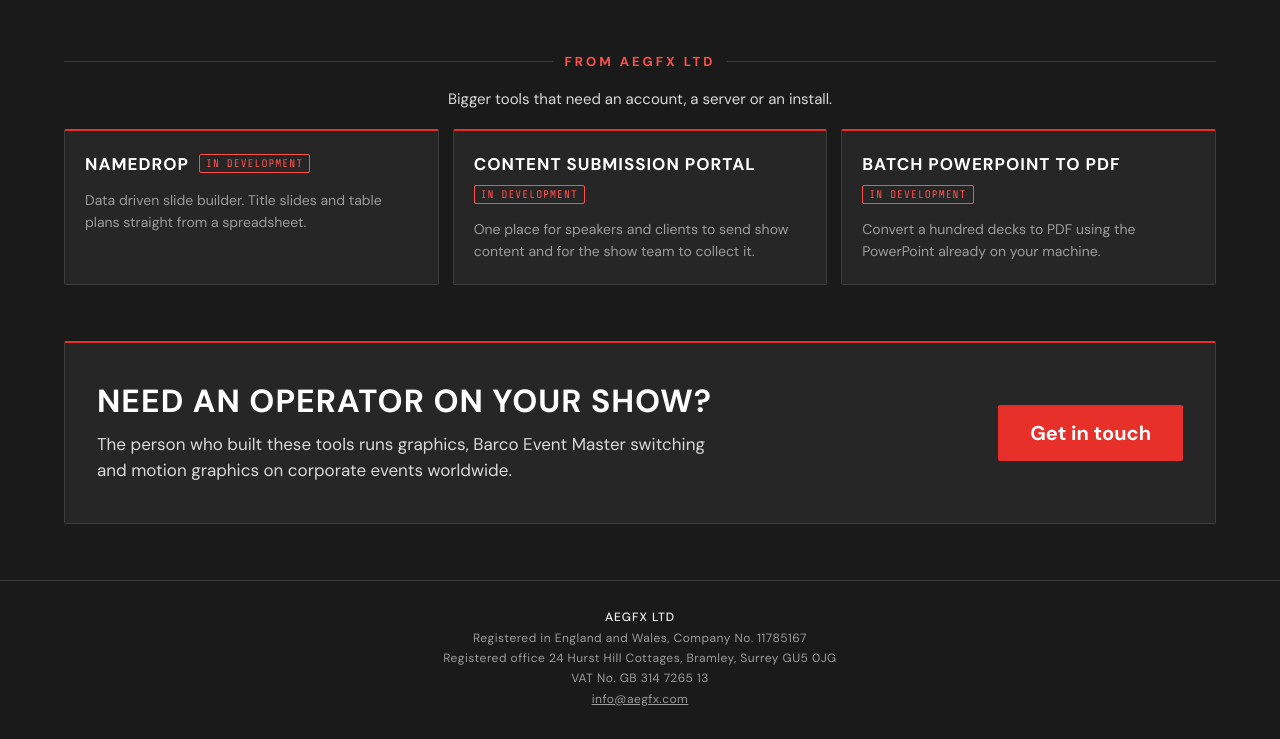
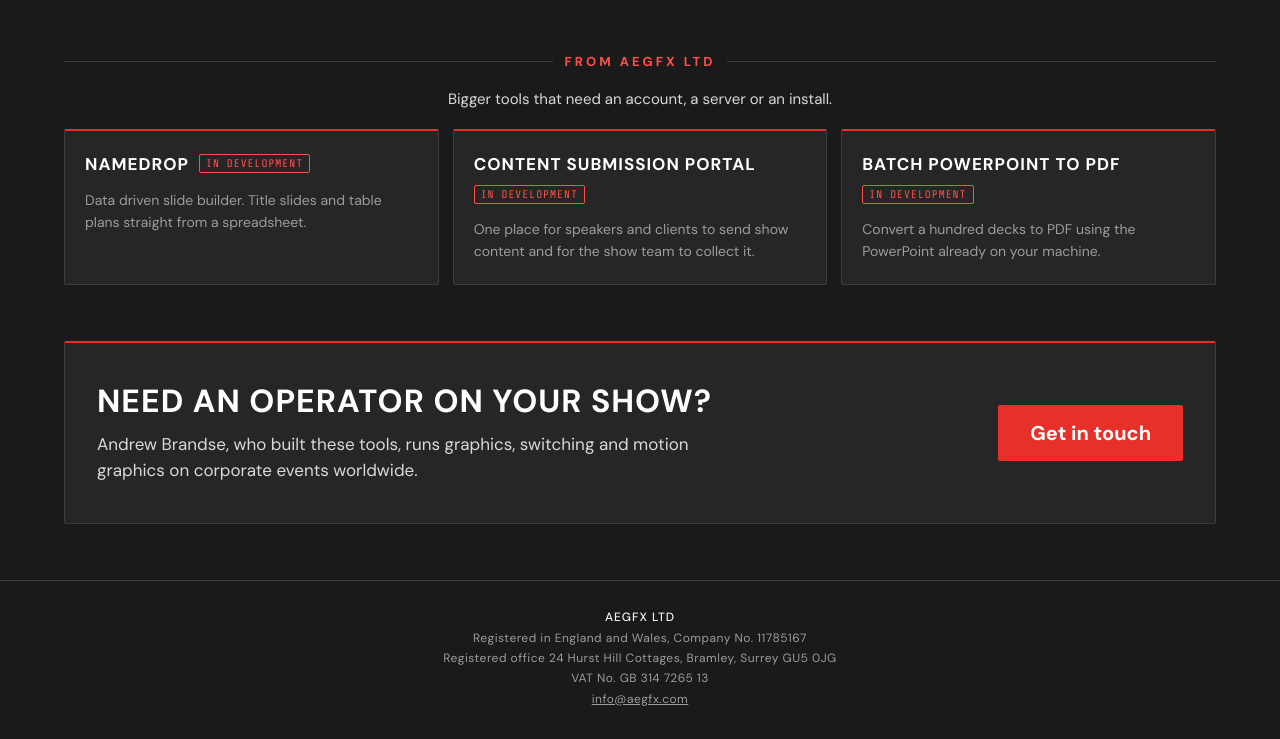
Before and after one commit to AEGFX/aegfx, a plain HTML site: page tools/index.html in a window 1280 px wide. Shown: the part 1442-2181 px from the top of the page. Drawn offline with nearby package versions, Linux system fonts and the light colour scheme.

Commit message:
Name Andrew Brandse in the operator panel and drop the Barco reference
Co-Authored-By: Claude Fable 5.2 <noreply@anthropic.com>
Claude-Session: https://claude.ai/code/session_01MH8K1b31PSazTo3JSbP1Vw

```diff
--- a/tools/index.html
+++ b/tools/index.html
@@ -172,7 +172,7 @@ footer a:hover{color:var(--red2)}
 <div class="cta">
 <div>
 <h2>Need an operator on your show?</h2>
-<p>The person who built these tools runs graphics, Barco Event Master switching and motion graphics on corporate events worldwide.</p>
+<p>Andrew Brandse, who built these tools, runs graphics, switching and motion graphics on corporate events worldwide.</p>
 </div>
 <a class="btn" href="mailto:info@aegfx.com">Get in touch</a>
 </div>
```
